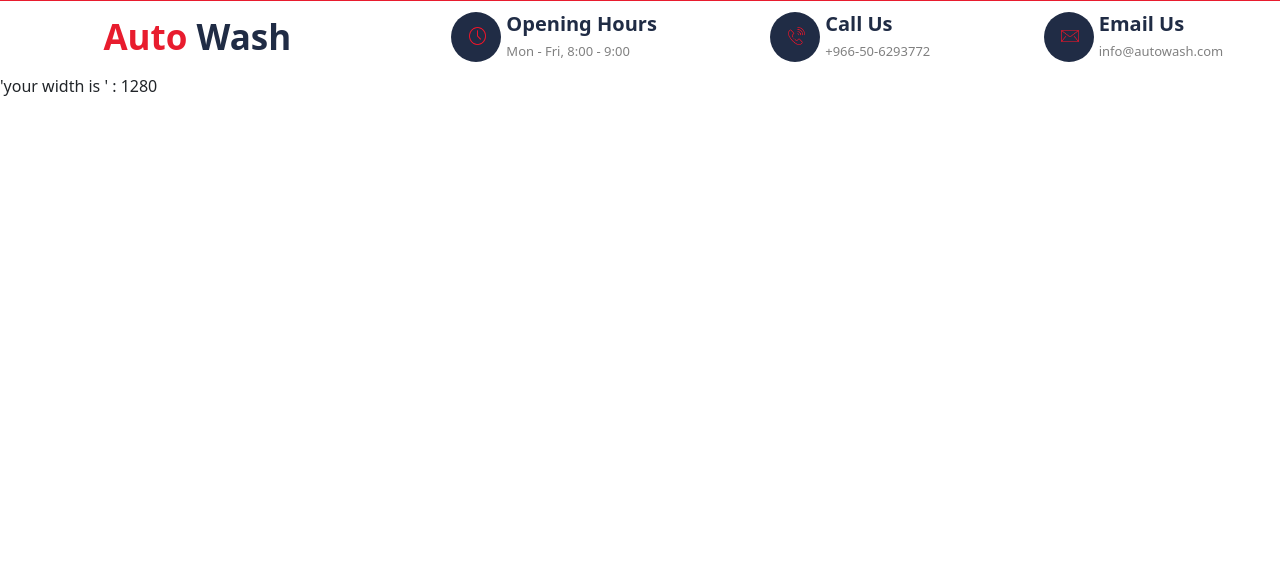
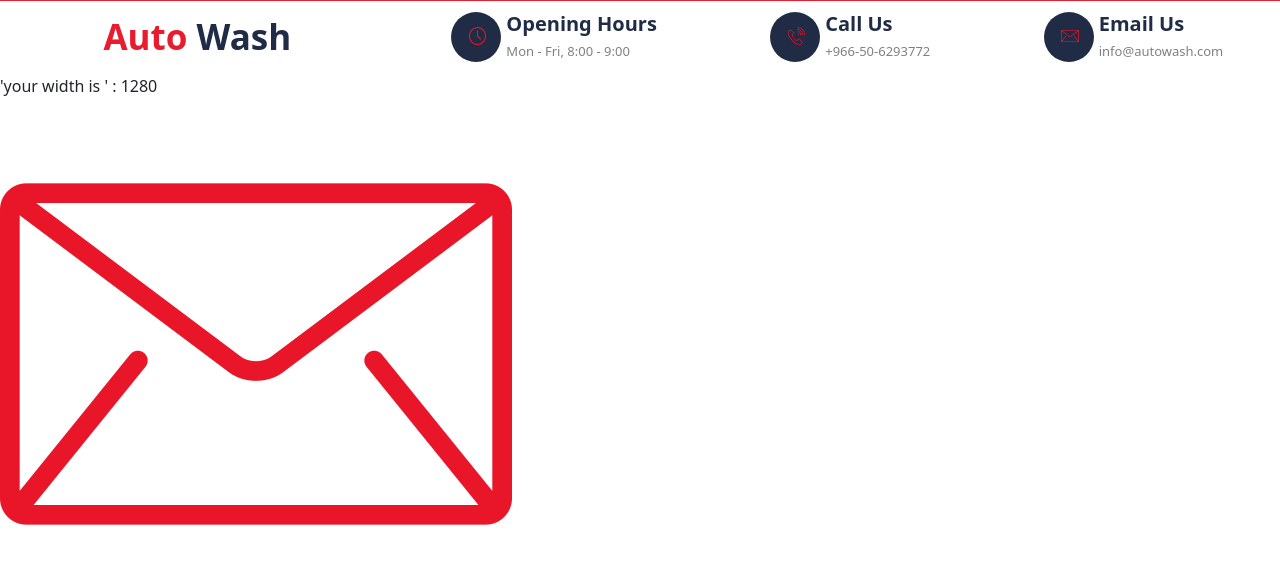
Before and after one commit to Arafat1994/AutoWash, a React (Create React App) app: page / in a window 1280 px wide. Shown: the top 564 px of the page. Built offline with nearby package versions, Linux system fonts and the light colour scheme.

Commit message:
add image

```diff
--- a/src/Components/FirstNavbarComponent/FirstNavbarcomponent.js
+++ b/src/Components/FirstNavbarComponent/FirstNavbarcomponent.js
@@ -3,6 +3,7 @@ import './FirstNavbarcomponentstyle.scss';
 import data from './../../Assets/jsonFile/data.json';
 import UseMapingdatafromJson from './../../Hooks/CustomHookmapingData';
 import Getwidth from './../../Hooks/GetwidthHook' ;
+import  carwash  from './../../Assets/images/mail.png' ;
 
 
 
@@ -50,6 +51,10 @@ export default function FirstNavBar() {
             <div>
             'your width is ' :  {Width}
             </div>
+
+            <div >
+                <img src='./images/mail.png' alt ='image' />
+            </div>
         </div>
     )
 }
```
